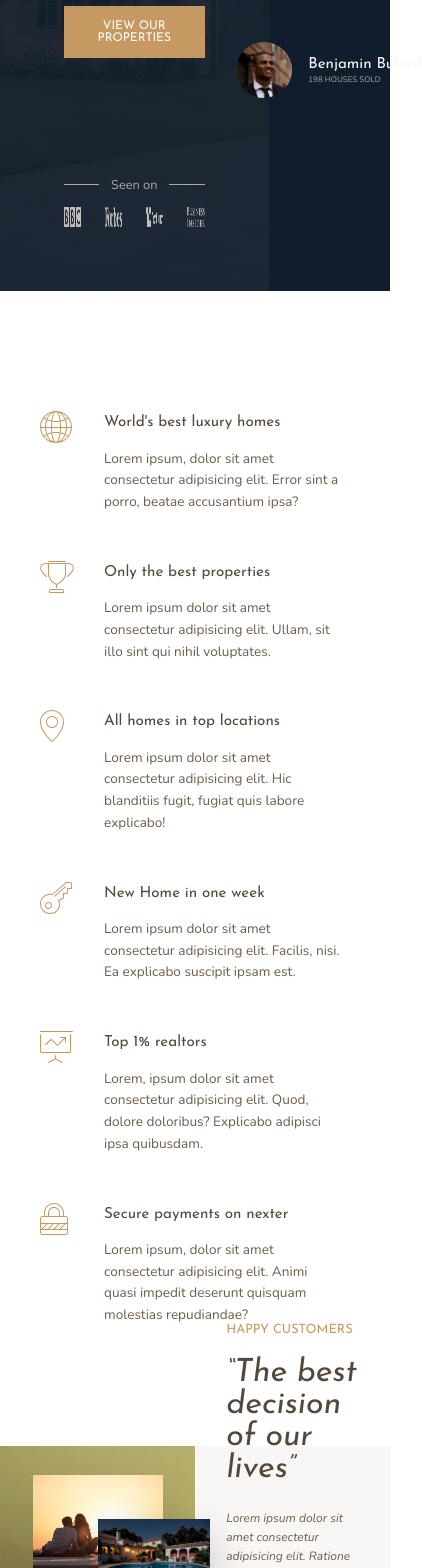
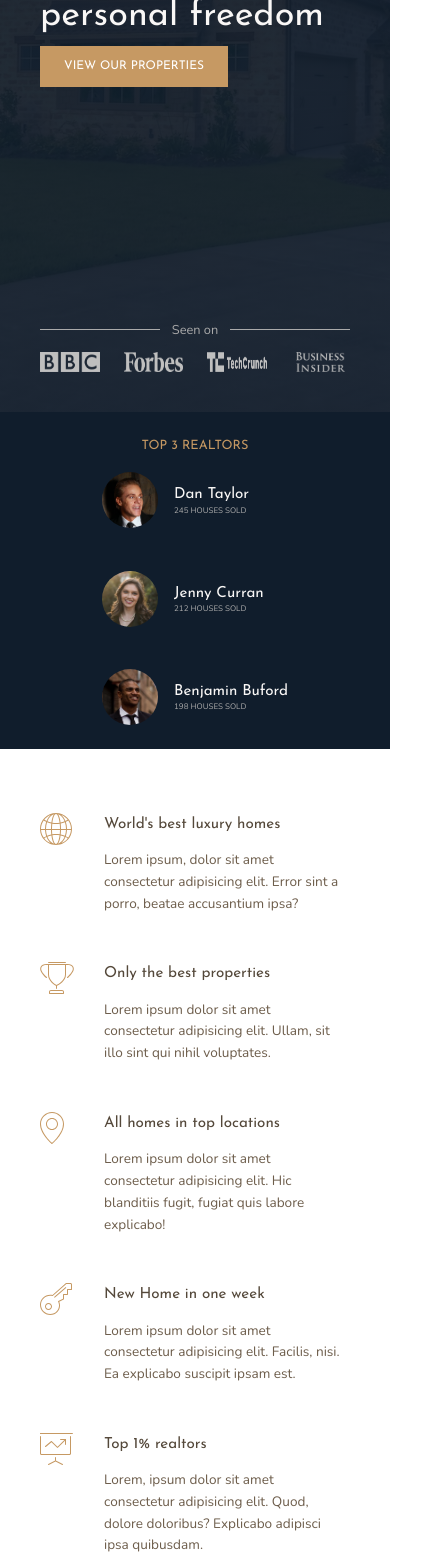
Before and after one commit to Alejandro-Cardozo/nexter-react, a React (Vite) app: page / in a window 390 px wide. Shown: the part 432-2000 px from the top of the page, 422 px wide, since content can reach past the window. Built offline with nearby package versions, Linux system fonts and the light colour scheme.

Commit message:
Media queries for small devices

```diff
--- a/src/sass/_base.scss
+++ b/src/sass/_base.scss
@@ -16,7 +16,9 @@
 
 // Responsive Breakpoints
 $bp-largest: 75em; //1200px/16 = 75em
-$bp-large: 62.5em; //1000px/16 = 75em
+$bp-large: 62.5em; //1000px/16 = 62.5em
+$bp-medium: 50em; //800px/16 = 50em
+$bp-small: 37.5em; //600px/16 = 37.5em
 
 *,
 *::before,
@@ -64,4 +66,8 @@
       )
       [center-end] minmax(6rem, 1fr) [full-end];
   }
+
+  @media only screen and (max-width: $bp-medium) {
+    grid-template-rows: 6rem calc(100vh - 6rem);
+  }
 }
--- a/src/sass/_features.scss
+++ b/src/sass/_features.scss
@@ -8,6 +8,10 @@
   grid-template-columns: repeat(auto-fit, minmax(25rem, 1fr));
   grid-gap: 6rem;
   align-items: start;
+
+  @media only screen and (max-width: $bp-medium) {
+    margin: 8rem 0;
+  }
 }
 
 .feature {
--- a/src/sass/_header.scss
+++ b/src/sass/_header.scss
@@ -12,6 +12,14 @@
   grid-template-columns: minmax(min-content, max-content);
   grid-row-gap: 1.5rem;
   justify-content: center;
+
+  @media only screen and (max-width: $bp-medium) {
+    grid-column: 1 / -1;
+  }
+
+  @media only screen and (max-width: $bp-small) {
+    padding: 5rem;
+  }
 
   &__logo {
     height: 3rem;
--- a/src/sass/_homes.scss
+++ b/src/sass/_homes.scss
@@ -5,6 +5,10 @@
   display: grid;
   grid-template-columns: repeat(auto-fit, minmax(25rem, 1fr));
   grid-gap: 7rem;
+
+  @media only screen and (max-width: $bp-medium) {
+    margin: 8rem 0;
+  }
 }
 
 .home {
--- a/src/sass/_realtors.scss
+++ b/src/sass/_realtors.scss
@@ -9,12 +9,24 @@
   justify-items: center;
   grid-row-gap: 2rem;
 
+  @media only screen and (max-width: $bp-medium) {
+    grid-column: 1 / -1;
+  }
+
   &__list {
     display: grid;
     grid-template-columns: min-content max-content;
     grid-column-gap: 2rem;
     grid-row-gap: 5vh;
     align-items: center;
+
+    @media only screen and (max-width: $bp-medium) {
+      grid-template-columns: repeat(3, min-content max-content);
+    }
+
+    @media only screen and (max-width: $bp-small) {
+      grid-template-columns: min-content max-content;
+    }
   }
 
   &__img {
--- a/src/sass/_story.scss
+++ b/src/sass/_story.scss
@@ -3,11 +3,17 @@
     background-color: $color-primary;
     grid-column: full-start / col-end 4;
     background-image: linear-gradient(rgba($color-primary, .5), rgba($color-primary, .5)), url(../src/img/back.jpg);
+    background-size: cover;
 
     display: grid;
     grid-template-rows: repeat(6, 1fr);
     grid-template-columns: repeat(6, 1fr);
     align-items: center;
+
+    @media only screen and (max-width: $bp-medium) {
+      grid-column: 1 / -1;
+      padding: 6rem;
+    }
   }
 
   &__img--1 {
@@ -15,6 +21,11 @@
     grid-row: 2 / 6;
     grid-column: 2 / 6;
     box-shadow: 0 2rem 5rem rgba(#000, .1);
+
+    @media only screen and (max-width: $bp-medium) {
+      grid-column: 1 / 5;
+      grid-row: 1 / -1;
+    }
   }
 
   &__img--2 {
@@ -23,6 +34,11 @@
     grid-column: 4 / 7;
     z-index: 10;
     box-shadow: 0 2rem 5rem rgba(#000, .2);
+
+    @media only screen and (max-width: $bp-medium) {
+      width: 100%;
+      grid-row: 1 / -1;
+    }
   }
 
   &__content {
@@ -44,6 +60,11 @@
     align-content: center;
     justify-items: start;
 
+    @media only screen and (max-width: $bp-medium) {
+      grid-column: 1 / -1;
+      grid-row: 5 / 6;
+    }
+
   }
 
   &__text {
```
